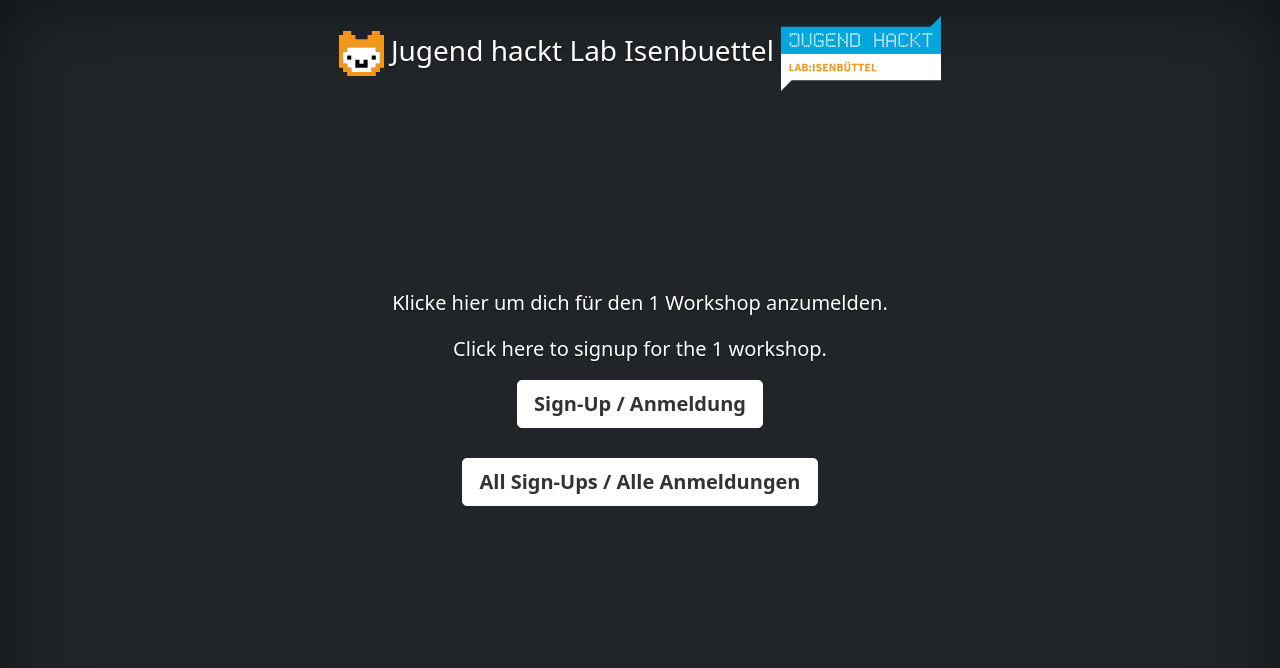
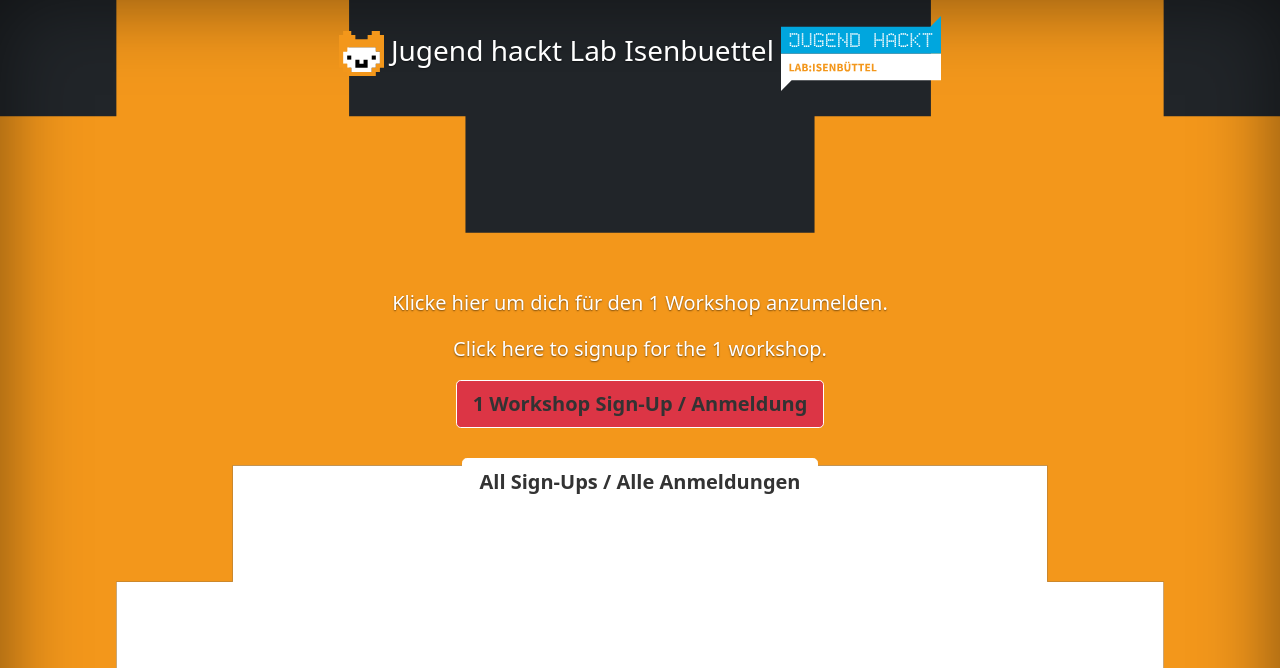
Before and after one commit to jh-isenbuettel/jh.rabenspass.de, a PHP site: page /signup/index.php?workshopname=1 in a window 1280 px wide. Shown: the top 668 px of the page. Run offline with PHP 8.4, Linux system fonts and the light colour scheme; data that the repository does not hold is empty.

Commit message:
red button!

```diff
--- a/res/css/customstart.css
+++ b/res/css/customstart.css
@@ -23,3 +23,7 @@
 }
 
 .bg-dark{}.bg-body{background-color:#fff!important}
+
+.bg-red {
+    background-color: var(--bs-red) !important;
+  }
--- a/signup/index.php
+++ b/signup/index.php
@@ -16,7 +16,7 @@
 
     <!-- Bootstrap core CSS -->
 <link href="/res/css/bootstrap.min.css" rel="stylesheet">
-
+<link href="/res/css/customstart.css" rel="stylesheet">
     <style>
       .bd-placeholder-img {
         font-size: 1.125rem;
@@ -53,7 +53,7 @@
     <p class="lead">Klicke hier um dich f&uuml;r den <b><?php echo $workshopname; ?></b> Workshop anzumelden.</p>
     <p class="lead">Click here to signup for the <b><?php echo $workshopname; ?></b> workshop.</p>
     <p class="lead">
-      <a href="https://anmeldung.jugendhackt.org/jh-lab-isenbuettel/<?php echo $workshopslug; ?>" class="btn btn-lg btn-secondary fw-bold border-white bg-white">Sign-Up / Anmeldung</a>
+      <a href="https://anmeldung.jugendhackt.org/jh-lab-isenbuettel/<?php echo $workshopslug; ?>" class="btn btn-lg btn-secondary fw-bold border-white bg-red"><?php echo $workshopname; ?> Workshop Sign-Up / Anmeldung</a>
       <br /> <br/>
       <a href="https://anmeldung.jugendhackt.org/jh-lab-isenbuettel/" class="btn btn-lg btn-secondary fw-bold border-white bg-white">All Sign-Ups / Alle Anmeldungen</a>
     </p>
```
